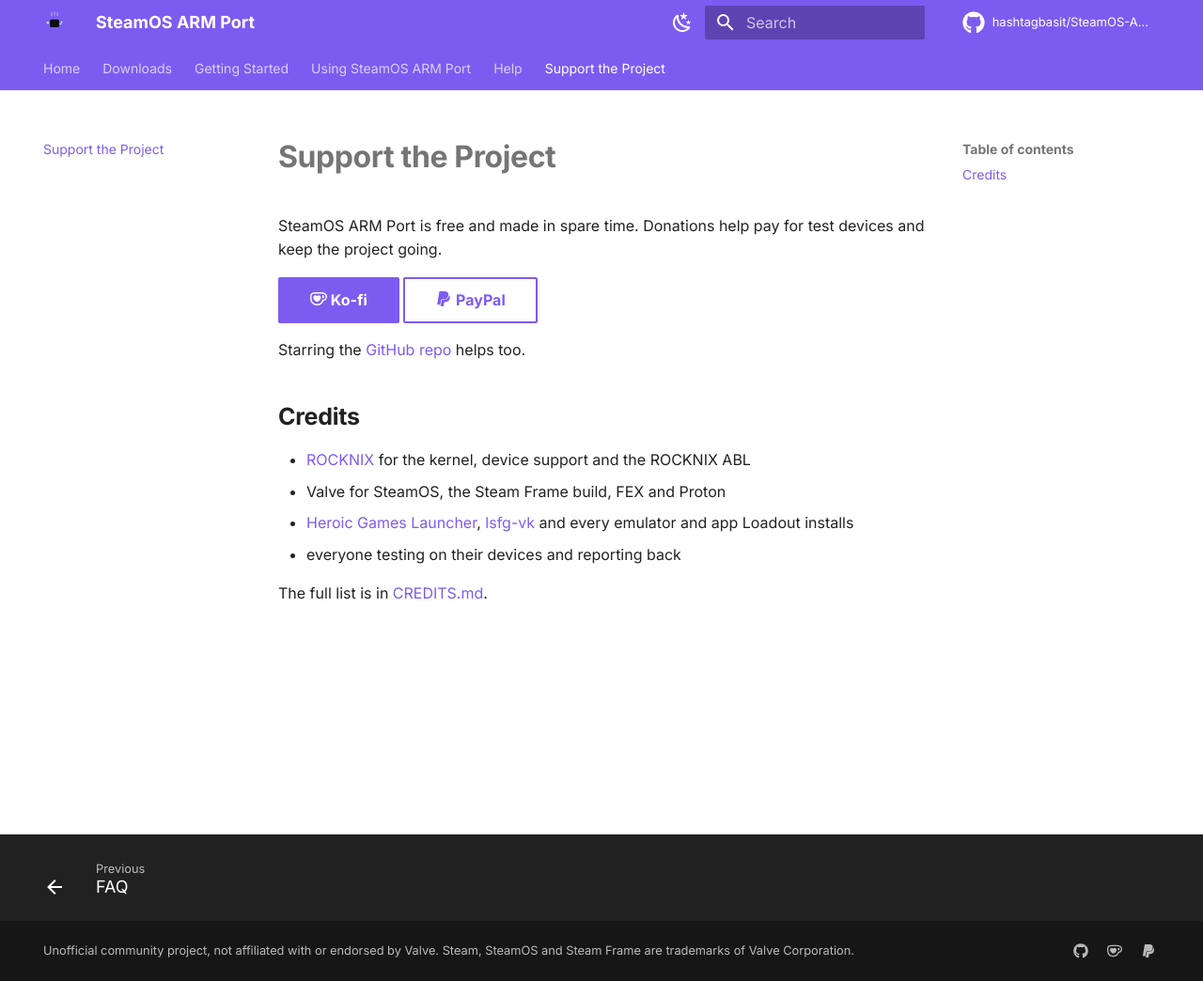
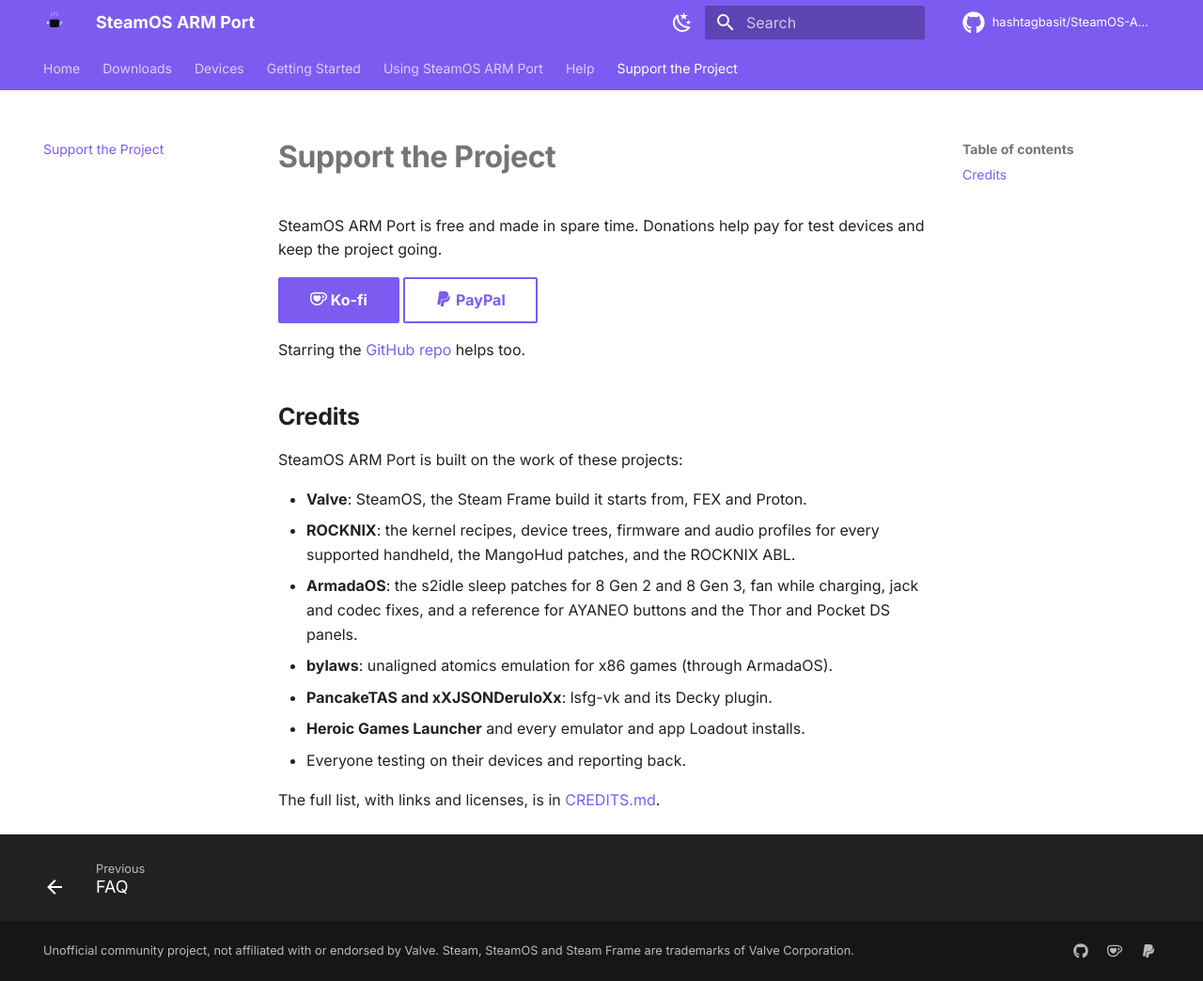
Before and after one commit to steamos-arm-port/steamos-arm-port.github.io, an MkDocs documentation site: the page built from docs/support.md, in a window 1280 px wide and 1044 px high. Shown: the whole window at 94% size. Built offline with MkDocs 1.6.1 and Material for MkDocs 9.7.7, drawn with Linux system fonts in a browser that asks for light colours; comment, search, counter and statistics services are not loaded.

Commit message:
docs(devices): split devices by maker with tested status
Each maker gets its own page with the chip, whether someone has reported on
it, and short notes. The Pocket DMG gets a page for its ABL menu button.
Credits now list ArmadaOS, bylaws and the lsfg-vk authors.

```diff
--- a/docs/assets/site.css
+++ b/docs/assets/site.css
@@ -37,6 +37,7 @@
 /* status */
 .md-typeset .ok { color: #6ee7b7; }
 .md-typeset .warn { color: #f5c46a; }
+.md-typeset .muted { color: #8b93a1; }
 
 /* image picker on Downloads */
 .md-typeset .pick td:first-child { font-weight: 600; white-space: nowrap; }
--- a/docs/support.md
+++ b/docs/support.md
@@ -11,12 +11,18 @@ helps too.
 
 ## Credits
 
-- [ROCKNIX](https://github.com/ROCKNIX/distribution) for the kernel, device
-  support and the ROCKNIX ABL
-- Valve for SteamOS, the Steam Frame build, FEX and Proton
-- [Heroic Games Launcher](https://heroicgameslauncher.com),
-  [lsfg-vk](https://lsfg-vk.dev) and every emulator and app Loadout installs
-- everyone testing on their devices and reporting back
+SteamOS ARM Port is built on the work of these projects:
 
-The full list is in
+- **Valve**: SteamOS, the Steam Frame build it starts from, FEX and Proton.
+- **ROCKNIX**: the kernel recipes, device trees, firmware and audio profiles for
+  every supported handheld, the MangoHud patches, and the ROCKNIX ABL.
+- **ArmadaOS**: the s2idle sleep patches for 8 Gen 2 and 8 Gen 3, fan while
+  charging, jack and codec fixes, and a reference for AYANEO buttons and the
+  Thor and Pocket DS panels.
+- **bylaws**: unaligned atomics emulation for x86 games (through ArmadaOS).
+- **PancakeTAS and xXJSONDeruloXx**: lsfg-vk and its Decky plugin.
+- **Heroic Games Launcher** and every emulator and app Loadout installs.
+- Everyone testing on their devices and reporting back.
+
+The full list, with links and licenses, is in
 [CREDITS.md](https://github.com/hashtagbasit/SteamOS-ARM-Port/blob/main/CREDITS.md).
--- a/mkdocs.yml
+++ b/mkdocs.yml
@@ -29,6 +29,7 @@ theme:
   features:
     - navigation.tabs
     - navigation.sections
+    - navigation.indexes
     - navigation.top
     - navigation.footer
     - search.suggest
@@ -66,8 +67,16 @@ markdown_extensions:
 nav:
   - Home: index.md
   - Downloads: downloads.md
+  - Devices:
+      - Supported Devices: devices/index.md
+      - AYANEO:
+          - devices/ayaneo.md
+          - Pocket DMG: devices/pocket-dmg.md
+      - AYN: devices/ayn.md
+      - KONKR: devices/konkr.md
+      - Retroid: devices/retroid.md
+      - REDMAGIC: devices/redmagic.md
   - Getting Started:
-      - Supported Devices: getting-started/devices.md
       - Flash to a microSD Card: getting-started/install.md
       - Flash the ROCKNIX ABL: getting-started/abl.md
       - Install to Internal Storage: getting-started/internal-storage.md
```
Also changed, not shown: docs/devices/ayaneo.md (added, +12 -0 lines), docs/devices/ayn.md (added, +9 -0 lines), docs/devices/index.md (added, +52 -0 lines), docs/devices/konkr.md (added, +6 -0 lines), docs/devices/pocket-dmg.md (added, +17 -0 lines), docs/devices/redmagic.md (added, +8 -0 lines), docs/devices/retroid.md (added, +6 -0 lines), docs/getting-started/devices.md (deleted, +0 -43 lines), docs/getting-started/install.md (+5 -0 lines), docs/index.md (+2 -2 lines).
